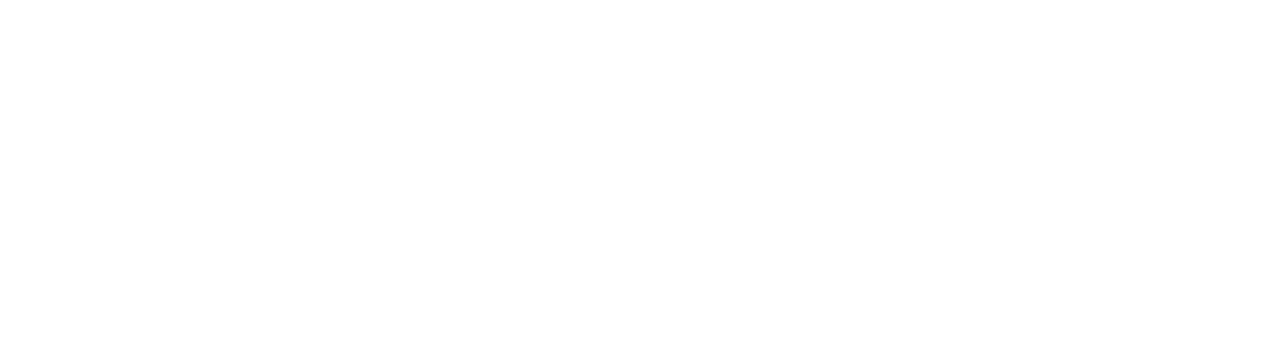
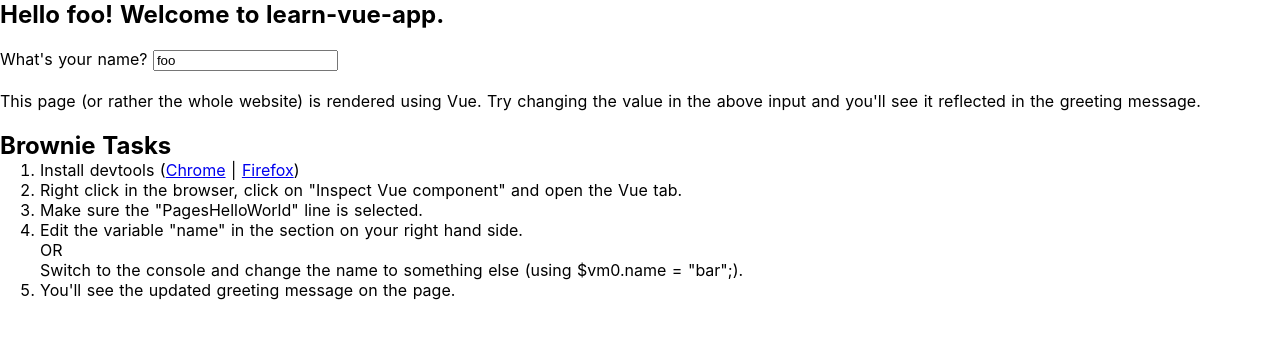
Before and after one commit to swapagarwal/learn-vue-app, a Nuxt app: page /hello-world in a window 1280 px wide. Before the commit this address had no page. Shown: the top 338 px of the page. Built offline with nearby package versions, Linux system fonts and the light colour scheme.

Commit message:
add hello world

```diff
--- /dev/null
+++ b/pages/hello-world.vue
@@ -0,0 +1,47 @@
+<template>
+  <div class='tutorial'>
+    <h2>Hello {{ name }}! Welcome to learn-vue-app.</h2>
+    <br>
+    What's your name? <input v-model='name'>
+    <br><br>
+    This page (or rather the whole website) is rendered using Vue. Try changing the value in the above input and you'll see it reflected in the greeting message.
+    <br><br>
+    <h2>Brownie Tasks</h2>
+    <ol>
+      <li>
+        Install devtools (<a href='https://chrome.google.com/webstore/detail/vuejs-devtools/nhdogjmejiglipccpnnnanhbledajbpd' target='_blank'>Chrome</a> | <a href='https://addons.mozilla.org/en-US/firefox/addon/vue-js-devtools/' target='_blank'>Firefox</a>)
+      </li>
+      <li>
+        Right click in the browser, click on "Inspect Vue component" and open the Vue tab.
+      </li>
+      <li>
+        Make sure the "PagesHelloWorld" line is selected.
+      </li>
+      <li>
+        Edit the variable "name" in the section on your right hand side.
+        <br>
+        OR
+        <br>
+        Switch to the console and change the name to something else (using $vm0.name = "bar";).
+        <br>
+      </li>
+      <li>
+        You'll see the updated greeting message on the page.
+      </li>
+    </ol>
+  </div>
+</template>
+
+<script>
+  export default {
+    data() {
+      return {
+        name: 'foo'
+      }
+    }
+  }
+</script>
+
+<style scoped>
+
+</style>
```
